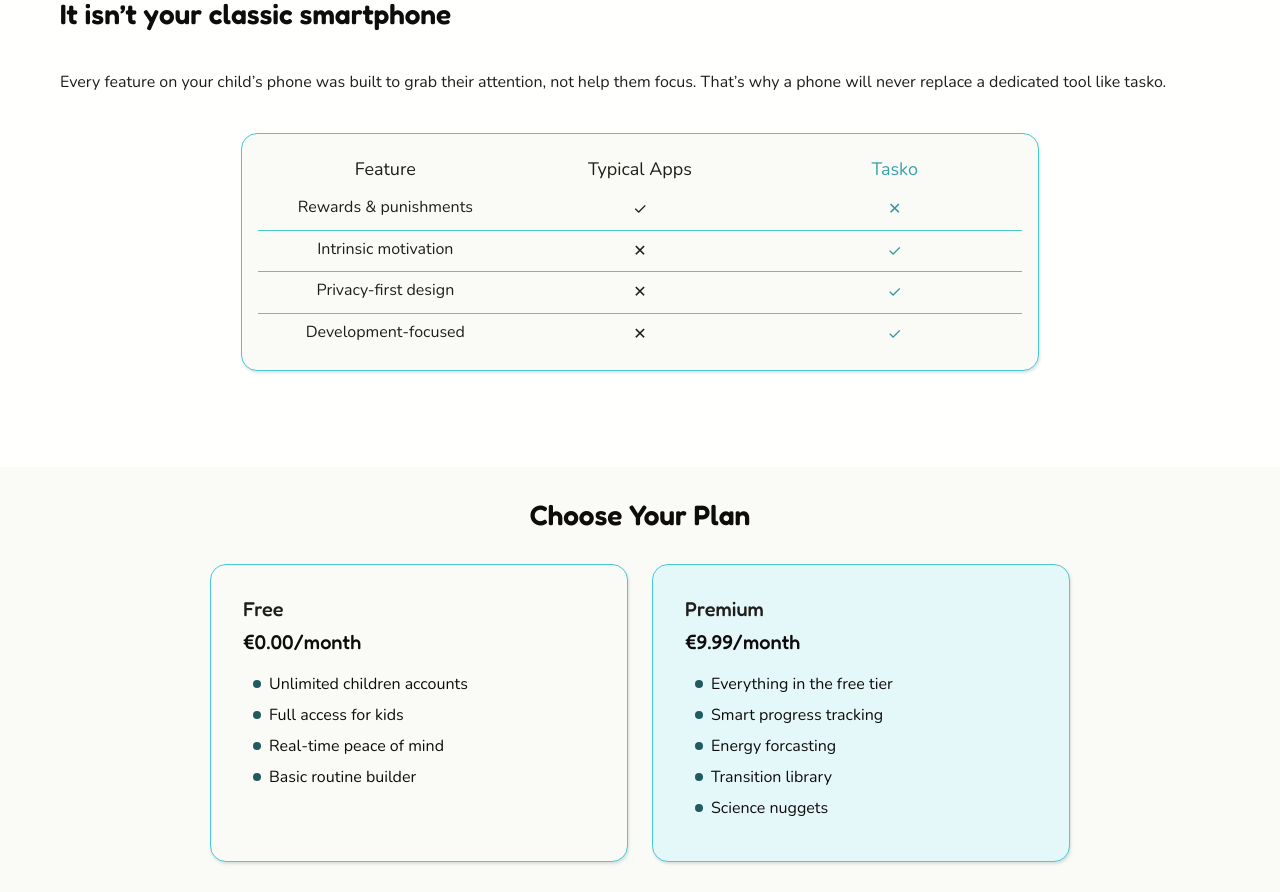
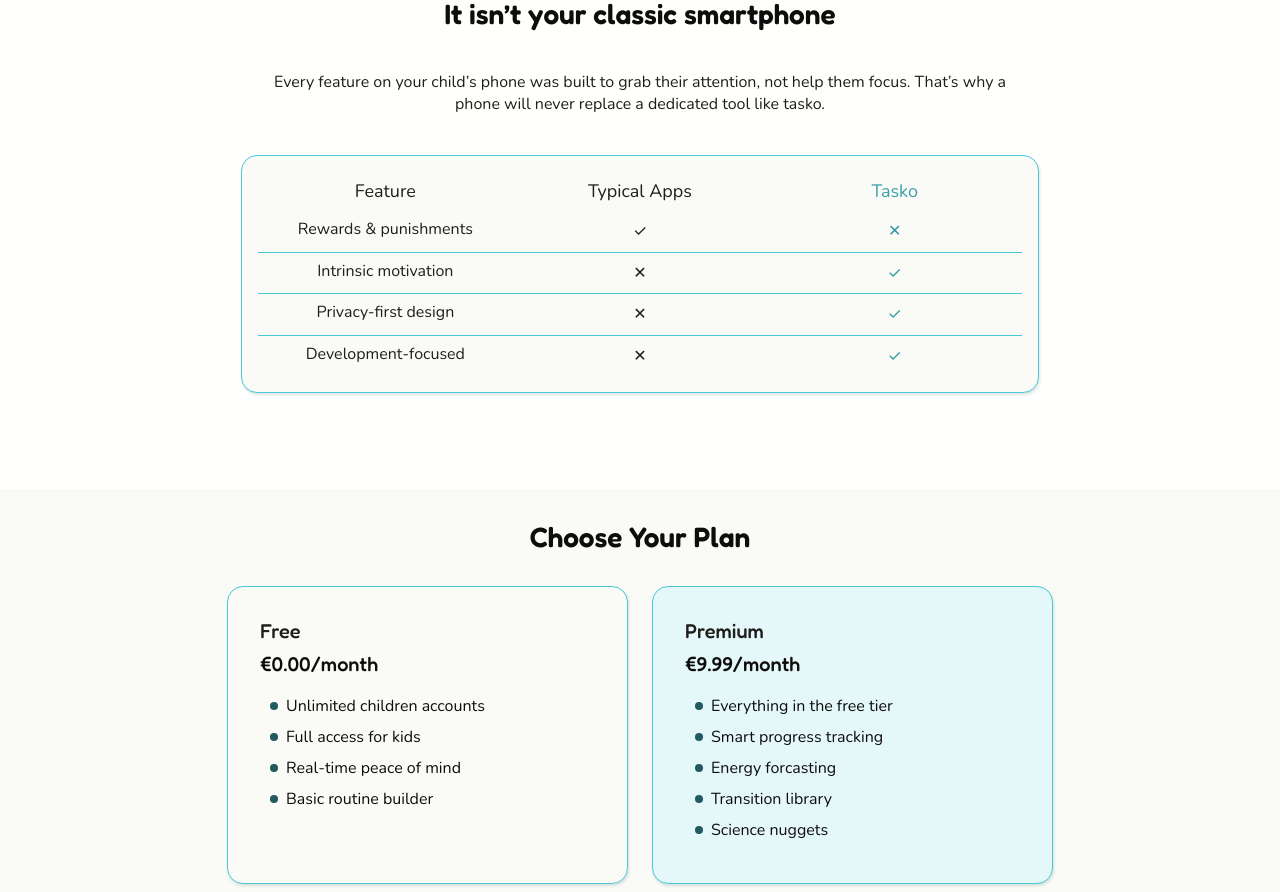
Before and after one commit to LiamH2003/tasko_marketing, a React (Vite) app: page / in a window 1280 px wide. Shown: the part 2480-3372 px from the top of the page. Built offline with nearby package versions, Linux system fonts and the light colour scheme.

Commit message:
feat: competitors

```diff
--- a/src/components/CompetitorComparisonSection.jsx
+++ b/src/components/CompetitorComparisonSection.jsx
@@ -31,18 +31,18 @@
   ];
 
   return (
-    <section className="flex flex-col items-start justify-center px-10 py-24 relative self-stretch w-full flex-[0_0_auto] bg-tasko-white100">
-      <div className="flex flex-col items-center gap-10 px-5 py-0 relative self-stretch w-full flex-[0_0_auto]">
-        <p className="relative self-stretch mt-[-1.00px] text-header-2 text-tasko-gray900">
+    <section className="flex flex-col items-center justify-center px-6 md:px-10 py-16 md:py-24 relative self-stretch w-full flex-[0_0_auto] bg-tasko-white100">
+      <div className="flex flex-col items-center gap-8 md:gap-10 px-0 py-0 relative w-full max-w-[900px] flex-[0_0_auto]">
+        <p className="relative w-full max-w-[848px] mt-[-1.00px] text-header-2 text-tasko-gray900 text-center">
           It isn’t your classic smartphone
         </p>
-        <p className="relative self-stretch text-body-main text-tasko-gray400">
+        <p className="relative w-full max-w-[760px] text-body-main text-tasko-gray400 text-center">
           Every feature on your child’s phone was built to grab their
           attention, not help them focus. That’s why a phone will never
           replace a dedicated tool like tasko.
         </p>
 
-        <div className="flex flex-col w-[798px] items-start p-4 relative flex-[0_0_auto] bg-tasko-white400 rounded-2xl border-[0.5px] border-solid border-tasko-blue400 shadow-small-LM">
+        <div className="flex flex-col w-full max-w-[798px] items-start p-3 md:p-4 relative flex-[0_0_auto] bg-tasko-white400 rounded-2xl border-[0.5px] border-solid border-tasko-blue400 shadow-small-LM overflow-x-auto">
           <div
             className="flex items-start px-0 py-2 relative self-stretch w-full flex-[0_0_auto]"
             role="row"
--- a/src/components/PricingSection.jsx
+++ b/src/components/PricingSection.jsx
@@ -37,11 +37,11 @@
         </div>
       </header>
 
-      <div className="flex w-full max-w-[860px] flex-col items-stretch gap-6 md:flex-row md:items-stretch">
+      <div className="grid w-full max-w-[826px] grid-cols-1 gap-6 md:grid-cols-2">
         {plans.map((plan, index) => (
           <article
             key={index}
-            className={`flex flex-1 flex-col items-start gap-2.5 p-8 relative self-stretch ${plan.bgColor} rounded-2xl overflow-hidden border-[0.5px] border-solid border-tasko-blue400 shadow-small-LM`}
+            className={`flex flex-col items-start gap-2.5 p-8 relative ${plan.bgColor} rounded-2xl overflow-hidden border-[0.5px] border-solid border-tasko-blue400 shadow-small-LM`}
           >
             <h2 className="relative w-fit mt-[-0.50px] text-header-3 text-tasko-gray400 text-center whitespace-nowrap">
               {plan.name}
@@ -75,7 +75,7 @@
       </div>
 
       <button
-        className="flex w-full max-w-[520px] h-[52px] items-center justify-center gap-2.5 relative bg-tasko-blue300 rounded-lg border border-solid border-tasko-blue400 shadow-medium-LM"
+        className="flex w-full max-w-[420px] h-[52px] items-center justify-center gap-2.5 relative bg-tasko-blue300 rounded-lg border border-solid border-tasko-blue400 shadow-medium-LM"
         type="button"
       >
         <span className="relative flex items-center justify-center w-fit text-UI-button text-tasko-gray400 text-center">
```
